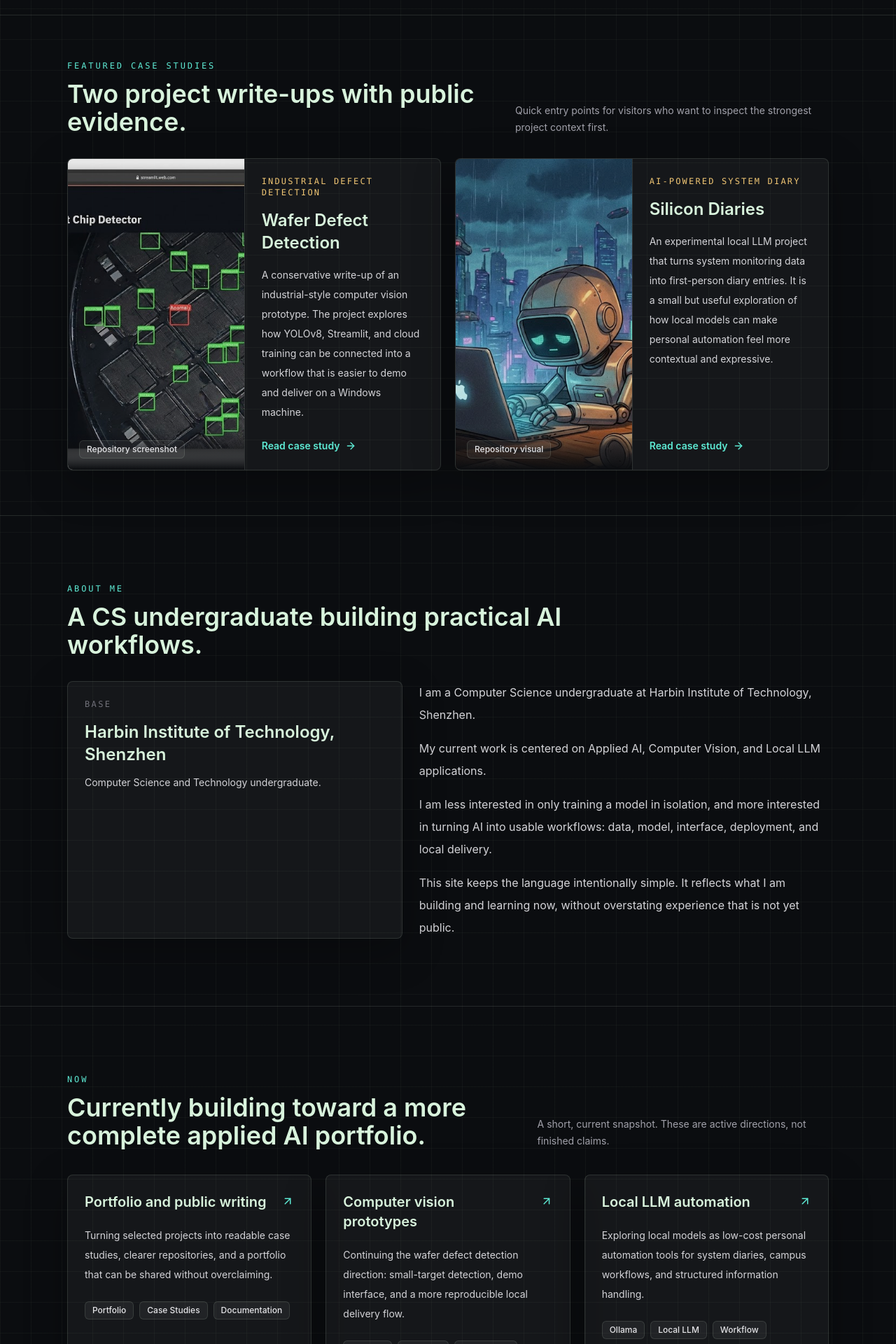
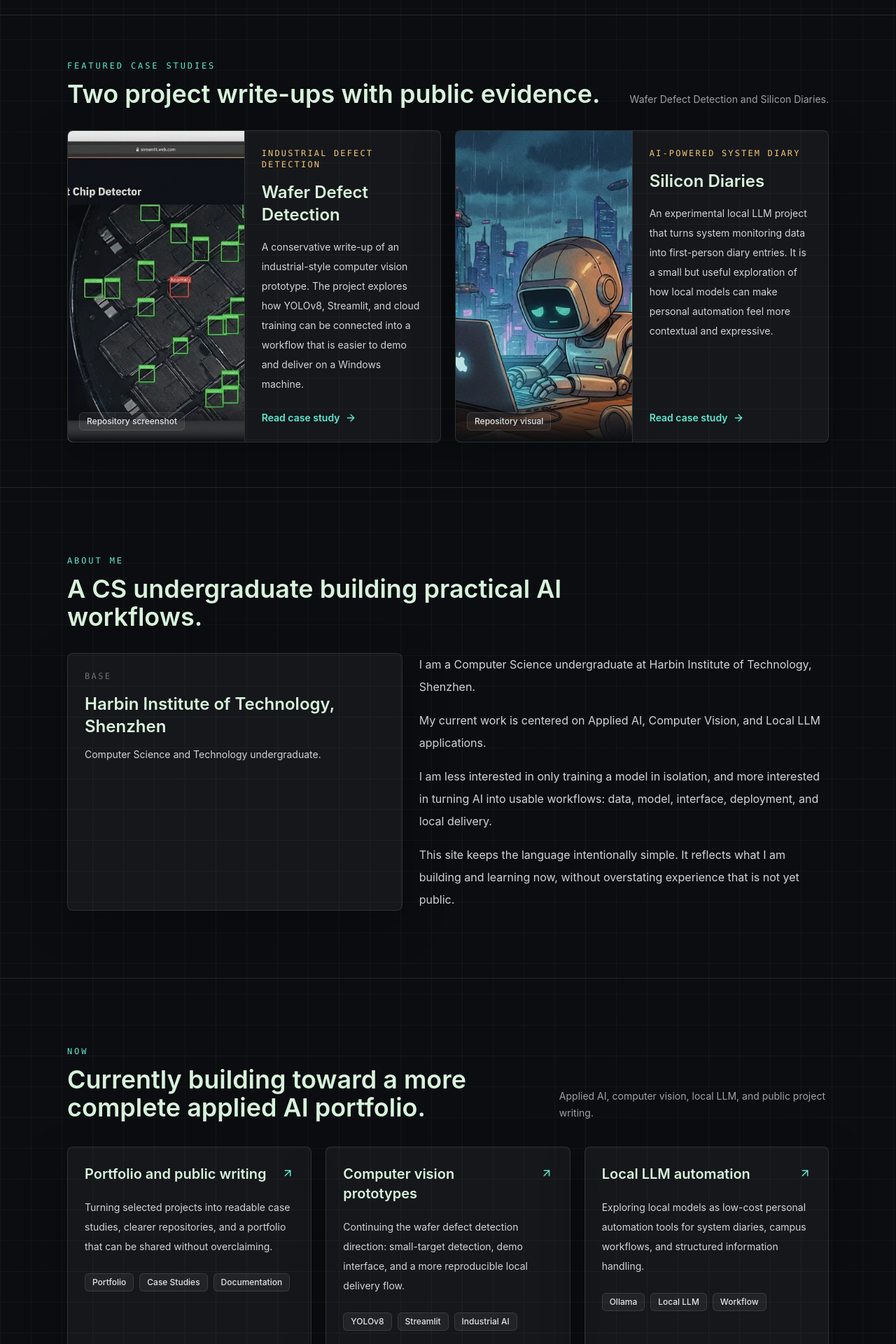
Before and after one commit to Fiksy9790707/eric-portfolio, a React (Vite) app: page / in a window 1280 px wide. Shown: the part 780-2700 px from the top of the page at 70% size. Built offline with nearby package versions, Linux system fonts and the light colour scheme; no server answers.

Commit message:
Refine public-facing copy

```diff
--- a/src/data/profile.ts
+++ b/src/data/profile.ts
@@ -1382,8 +1382,8 @@ export const profile: PortfolioProfile = {
         zh: "两个带公开证据的项目案例。",
       },
       featuredDescription: {
-        en: "Quick entry points for visitors who want to inspect the strongest project context first.",
-        zh: "给想先看重点项目的访客一个更快入口。",
+        en: "Wafer Defect Detection and Silicon Diaries.",
+        zh: "Wafer Defect Detection 与 Silicon Diaries。",
       },
       nowEyebrow: { en: "Now", zh: "现在" },
       nowTitle: {
@@ -1391,8 +1391,8 @@ export const profile: PortfolioProfile = {
         zh: "正在把应用 AI 方向整理成更完整、可展示的作品集。",
       },
       nowDescription: {
-        en: "A short, current snapshot. These are active directions, not finished claims.",
-        zh: "这里记录当前正在推进的方向，不把进行中的事情包装成已经完成的成绩。",
+        en: "Applied AI, computer vision, local LLM, and public project writing.",
+        zh: "应用 AI、计算机视觉、本地大模型与公开项目整理。",
       },
       projectsEyebrow: { en: "Projects", zh: "项目" },
       projectsTitle: {
@@ -1441,8 +1441,8 @@ export const profile: PortfolioProfile = {
         zh: "支撑作品集方向的课程实验和技术练习。",
       },
       labDescription: {
-        en: "This page organizes selected HIT_S2 coursework folders into public-facing learning evidence. They are not presented as polished products, but they show foundations behind the current AI and systems direction.",
-        zh: "这个页面把 HIT_S2 中的一部分课程实验整理成面向公开展示的学习证据。它们不会被包装成成熟产品，但能说明当前 AI 与系统方向背后的基础训练。",
+        en: "Selected coursework experiments across machine learning, computer construction, and software construction.",
+        zh: "机器学习、计算机组成与软件构造方向的精选课程实验。",
       },
       labSourceLabel: { en: "Local evidence folder", zh: "本地证据目录" },
       labEvidenceLabel: { en: "Observed evidence", zh: "已观察到的证据" },
@@ -1485,10 +1485,10 @@ export const profile: PortfolioProfile = {
       emailDirect: { en: "Email me", zh: "发送邮件" },
       githubDirect: { en: "Open GitHub", zh: "打开 GitHub" },
       resumeDirect: { en: "Open resume", zh: "打开简历" },
-      formNoteTitle: { en: "No fake inbox", zh: "不做假的收件箱" },
+      formNoteTitle: { en: "Contact note", zh: "联系说明" },
       formNoteBody: {
-        en: "This first version does not store form messages or send email in the background. That keeps the site free, private, and easy to deploy. A real mail provider such as Resend or SendGrid can be connected later from the existing API route when needed.",
-        zh: "第一版不会在后台保存表单消息，也不会假装已经发送邮件。这样网站保持免费、隐私友好，也更容易部署。后续如果需要，可以在现有 API route 上接入 Resend、SendGrid 等真实邮件服务。",
+        en: "Email and GitHub are the primary contact channels for now. A real mail provider can be connected later if the site needs form submission.",
+        zh: "目前主要通过邮箱和 GitHub 联系。后续如果需要表单提交，可以再接入真实邮件服务。",
       },
       name: { en: "Name", zh: "姓名" },
       email: { en: "Email", zh: "邮箱" },
```
Also changed, not shown: 1 other file (tests, documents, lock files or other folders).
